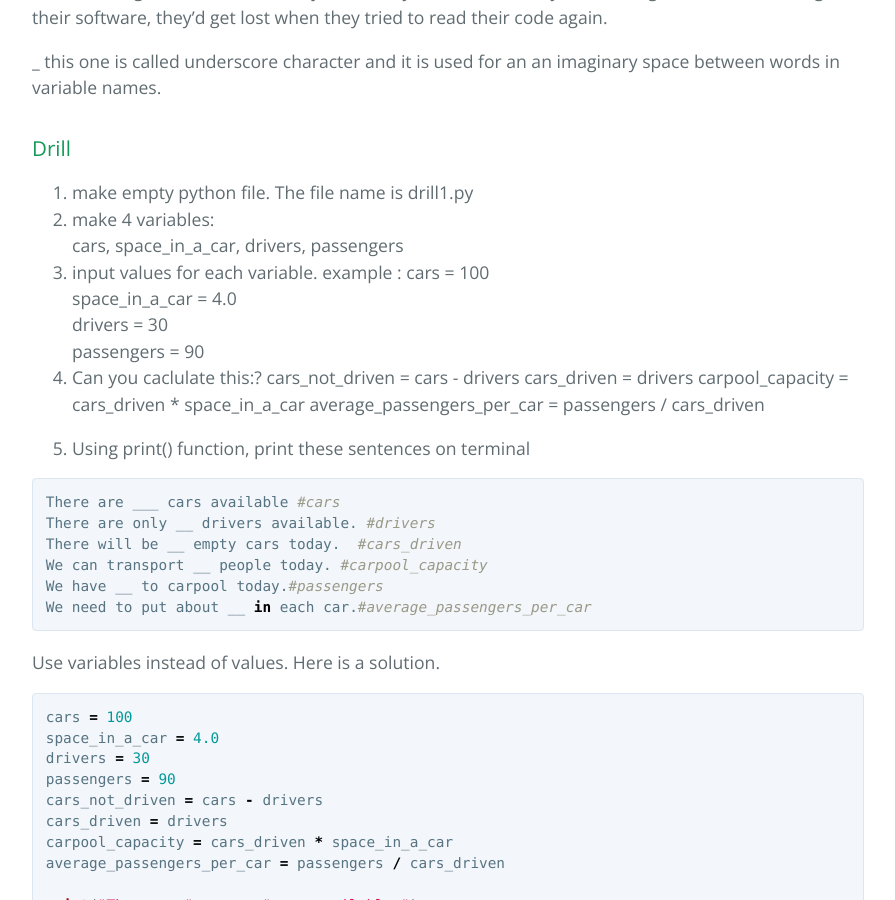
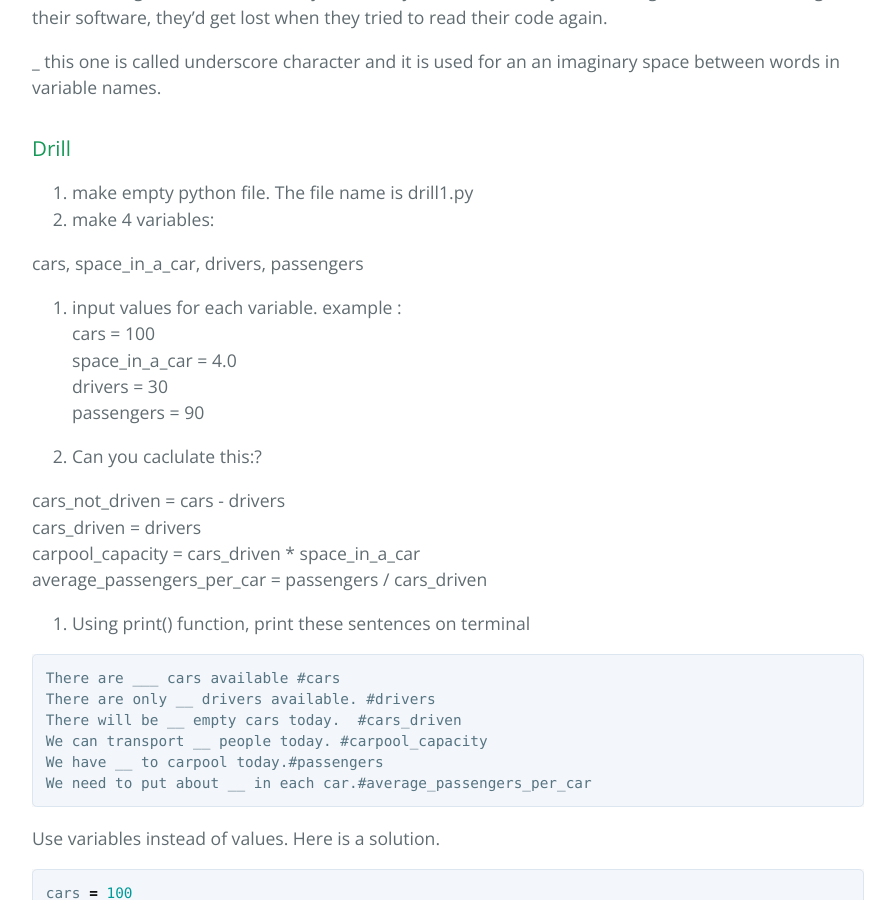
Before and after one commit to GeunYoungPark/GeunYoungPark.github.io, a Jekyll site: the page built from _posts/2019-03-08-python17.md, in a window 1280 px wide and 900 px high, scrolled down 1957 px. Shown: the whole window, without its empty margins (192-1087 px from the left). Built offline with Jekyll 4.4.1, drawn with Linux system fonts in a browser that asks for light colours; some of the changed lines change nothing that is shown; some of the changed text lies outside the part shown.

Commit message:
error fixed

````diff
--- a/_posts/2019-03-08-python17.md
+++ b/_posts/2019-03-08-python17.md
@@ -38,7 +38,7 @@ There are two primary ways that you can instruct the Python interpreter to execu
 
 So ```__name__``` tells python execute the script and import other code as a __module__. In other words it is a built-in variable which evaluates to the name of the current module.
 
-So far You heard the words file, module, and script used throughout this article. Practically, there isn’t much difference between them. However, there are slight differences in meaning that emphasize the purpose of a piece of code:
+So far You heard the words file, module, and script used throughout this article. Technically, there isn’t much difference between them. However, there are slight differences in meaning that emphasize the purpose of a piece of code:
 
 - File: Typically, a Python file is any file that contains code. Most Python files have the extension .py.
 - Script: A Python script is a file that you intend to execute from the command line to accomplish a task.
@@ -76,14 +76,18 @@ _ this one is called underscore character and it is used for an an imaginary spa
 ### Drill
 1. make empty python file. The file name is drill1.py
 2. make 4 variables:
+
 cars, space_in_a_car, drivers, passengers
+
 3. input values for each variable.
 example :
 cars = 100
 space_in_a_car = 4.0
 drivers = 30
 passengers = 90
+
 4. Can you caclulate this:?
+
 cars_not_driven = cars - drivers
 cars_driven = drivers
 carpool_capacity = cars_driven * space_in_a_car
@@ -91,7 +95,7 @@ average_passengers_per_car = passengers / cars_driven
 
 5. Using print() function, print these sentences on terminal
 
-```python
+```
 There are ___ cars available #cars
 There are only __ drivers available. #drivers
 There will be __ empty cars today.  #cars_driven
````
